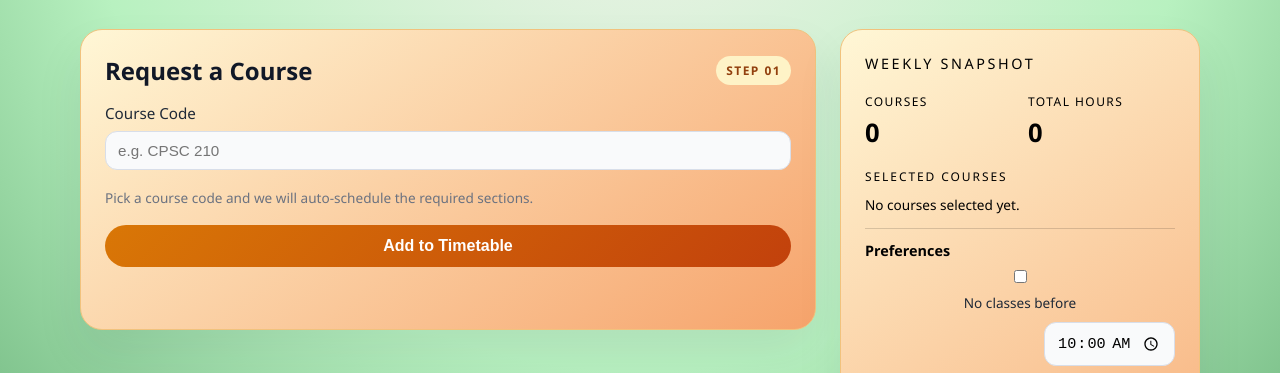
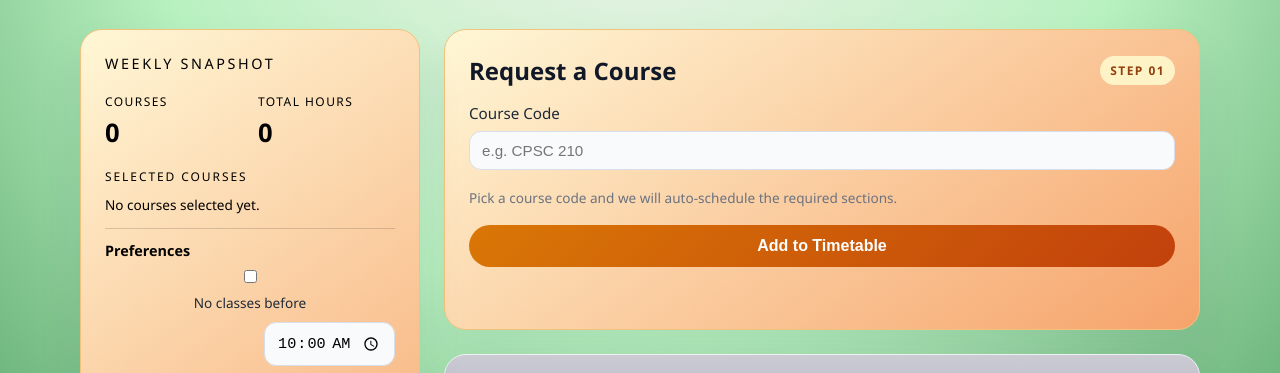
Before and after one commit to K1035130/Course-scheduler, a plain HTML site: page frontend/index.html in a window 1280 px wide. Shown: the part 192-565 px from the top of the page. Drawn offline with Linux system fonts and the light colour scheme; files whose address does not match are found by name.

Commit message:
update ui

```diff
--- a/frontend/index.html
+++ b/frontend/index.html
@@ -16,33 +16,8 @@
         </p>
       </header>
 
-      <main class="layout">
-        <div class="top-row">
-          <section class="card form-card">
-            <div class="section-title">
-              <h2>Request a Course</h2>
-              <span class="tag">Step 01</span>
-            </div>
-            <form id="course-form">
-              <label>
-                Course Code
-                <input
-                  type="text"
-                  id="course-name"
-                  placeholder="e.g. CPSC 210"
-                  list="course-suggestions"
-                  autocomplete="off"
-                  required
-                />
-                <datalist id="course-suggestions"></datalist>
-              </label>
-              <span class="hint" id="rules-hint">Pick a course code; we will auto-build LEC/LAB/TUT from the rules.</span>
-
-              <button type="submit">Add to Timetable</button>
-              <p class="helper" id="form-message" aria-live="polite"></p>
-            </form>
-          </section>
-
+      <main class="layout layout-split">
+        <aside class="sidebar">
           <section class="card summary-card">
             <p class="hero-title">Weekly Snapshot</p>
             <div class="hero-metrics">
@@ -88,7 +63,33 @@
             </div>
             <p class="hero-note" id="rule-status">Course rules are loaded from the backend data.</p>
           </section>
+        </aside>
+
+        <div class="main-panel">
+          <section class="card form-card">
+            <div class="section-title">
+              <h2>Request a Course</h2>
+              <span class="tag">Step 01</span>
             </div>
+            <form id="course-form">
+              <label>
+                Course Code
+                <input
+                  type="text"
+                  id="course-name"
+                  placeholder="e.g. CPSC 210"
+                  list="course-suggestions"
+                  autocomplete="off"
+                  required
+                />
+                <datalist id="course-suggestions"></datalist>
+              </label>
+              <span class="hint" id="rules-hint">Pick a course code; we will auto-build LEC/LAB/TUT from the rules.</span>
+
+              <button type="submit">Add to Timetable</button>
+              <p class="helper" id="form-message" aria-live="polite"></p>
+            </form>
+          </section>
 
           <section class="card schedule-card">
             <div class="schedule-header">
@@ -101,6 +102,7 @@
             <div class="schedule-grid" id="schedule-grid"></div>
             <div class="empty" id="empty-state">No courses yet. Add one on the left.</div>
           </section>
+        </div>
       </main>
     </div>
 
--- a/frontend/styles.css
+++ b/frontend/styles.css
@@ -167,11 +167,21 @@ h1 {
   gap: 24px;
 }
 
-.top-row {
-  display: grid;
-  grid-template-columns: minmax(280px, 1fr) minmax(260px, 360px);
+.layout-split {
+  grid-template-columns: minmax(260px, 340px) 1fr;
+  align-items: start;
+}
+
+.sidebar {
+  position: sticky;
+  top: 24px;
+  align-self: start;
+}
+
+.main-panel {
+  display: flex;
+  flex-direction: column;
   gap: 24px;
-  align-items: start;
 }
 
 .card {
@@ -355,8 +365,12 @@ button:hover {
 }
 
 @media (max-width: 900px) {
-  .top-row {
+  .layout-split {
     grid-template-columns: 1fr;
+  }
+
+  .sidebar {
+    position: static;
   }
 }
 
```
Lines whose indentation alone changed are shown as unchanged.
